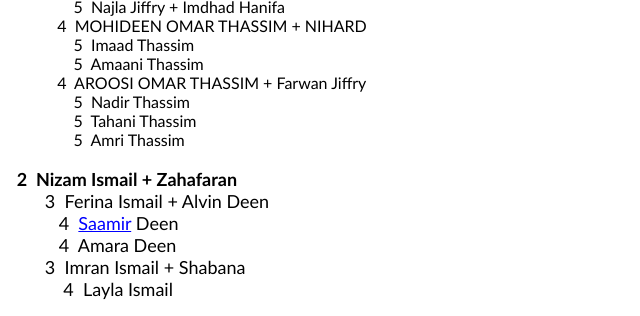
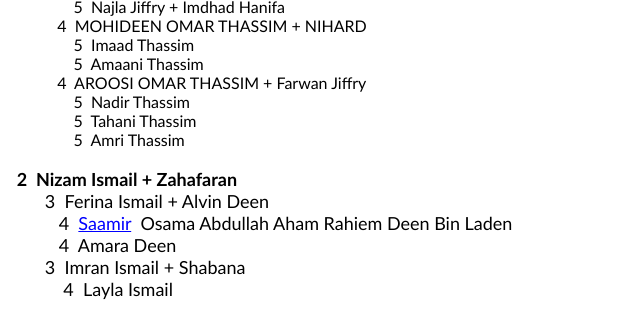
Before and after one commit to Raiduism/allahuakbar, a plain HTML site: page index.html in a window 1280 px wide. Shown: the part 464-780 px from the top of the page, without its empty margins (0-640 px from the left). Drawn offline with Linux system fonts and the light colour scheme.

Commit message:
Add files via upload

```diff
--- a/index.html
+++ b/index.html
@@ -635,7 +635,7 @@ style="font-size:13.5pt;font-family:&quot;Calibri&quot;,&quot;sans-serif&quot;;m
           class="apple-style-span"><span
 style="font-size:13.5pt;font-family:&quot;Calibri&quot;,&quot;sans-serif&quot;;mso-bidi-font-family:Calibri">&nbsp;</span></span><span
           class="SpellE"><span
-style="font-size:13.5pt;font-family:&quot;Calibri&quot;,&quot;sans-serif&quot;;mso-bidi-font-family:Calibri">Deen</span></span><span
+style="font-size:13.5pt;font-family:&quot;Calibri&quot;,&quot;sans-serif&quot;;mso-bidi-font-family:Calibri"> Osama Abdullah Aham Rahiem Deen Bin Laden</span></span><span
 style="font-size:13.5pt;font-family:&quot;Calibri&quot;,&quot;sans-serif&quot;;          mso-bidi-font-family:Calibri"><br>
           <span class="apple-style-span">&nbsp;&nbsp;&nbsp;&nbsp;&nbsp;&nbsp;&nbsp;&nbsp;&nbsp;&nbsp;&nbsp;4&nbsp;&nbsp;Amara&nbsp;</span><span
             class="SpellE">Deen</span></span><span
```
